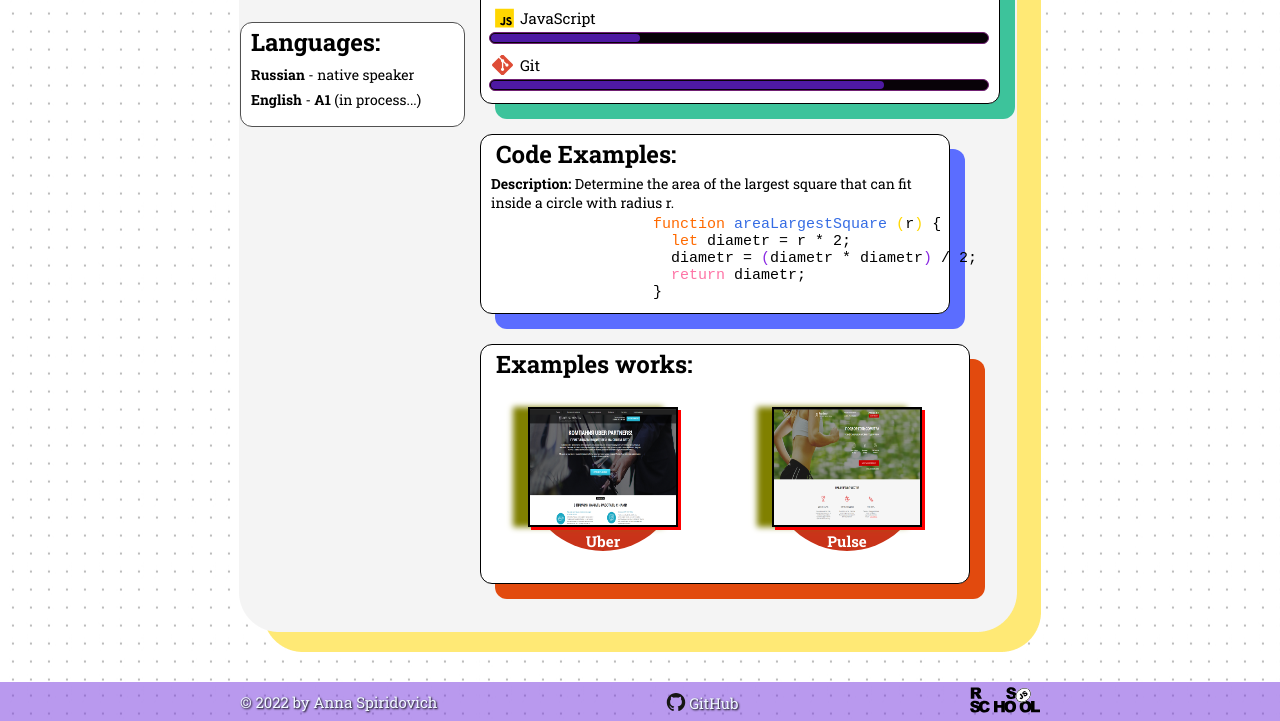
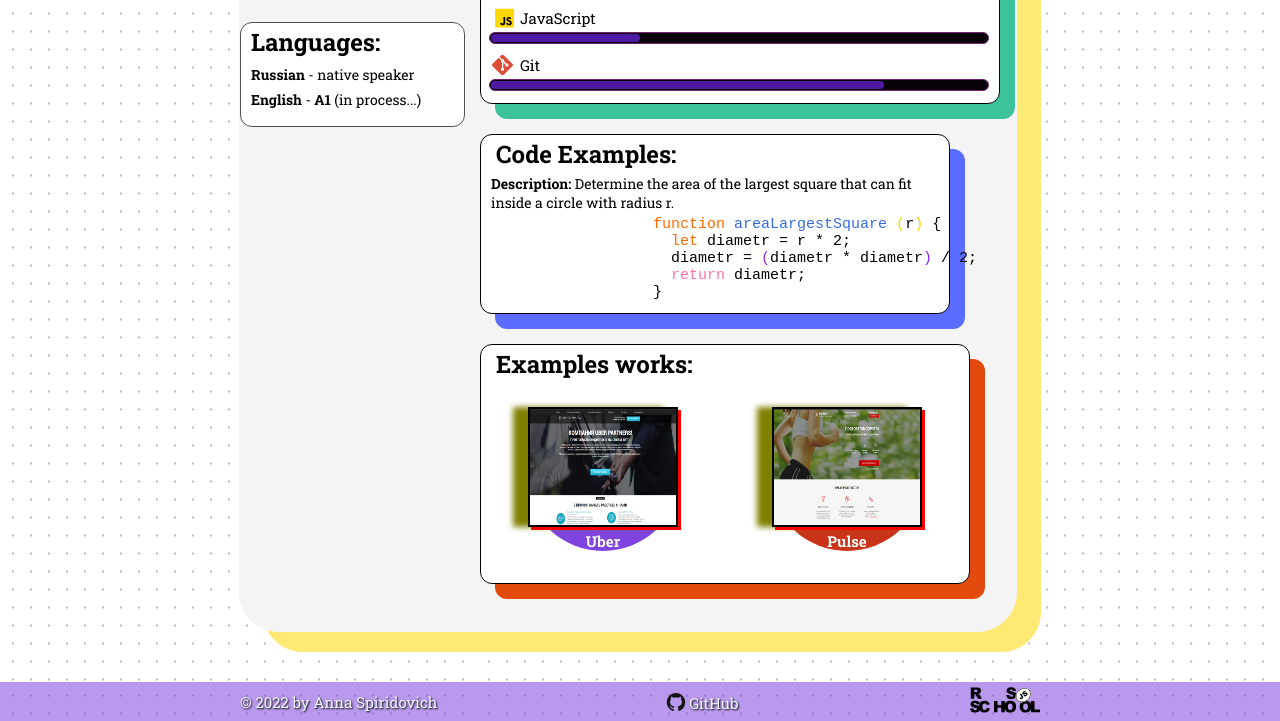
Before and after one commit to Anna-spi/rsschool-cv, a plain HTML site: page index.html in a window 1280 px wide. In both pictures the pointer is over the element 603 px from the left and 1247 px from the top of the page. Shown: the part 768-1489 px from the top of the page. Drawn offline with Linux system fonts and the light colour scheme.

Commit message:
feat: change css

```diff
--- a/css/style.css
+++ b/css/style.css
@@ -379,6 +379,10 @@ li {
   border-radius: 50%;
 }
 
+.round:hover {
+  background-color: rgb(127, 67, 224);
+}
+
 .footer {
   background-color: rgba(127, 67, 224, 0.541);
   width: 100%;
```
